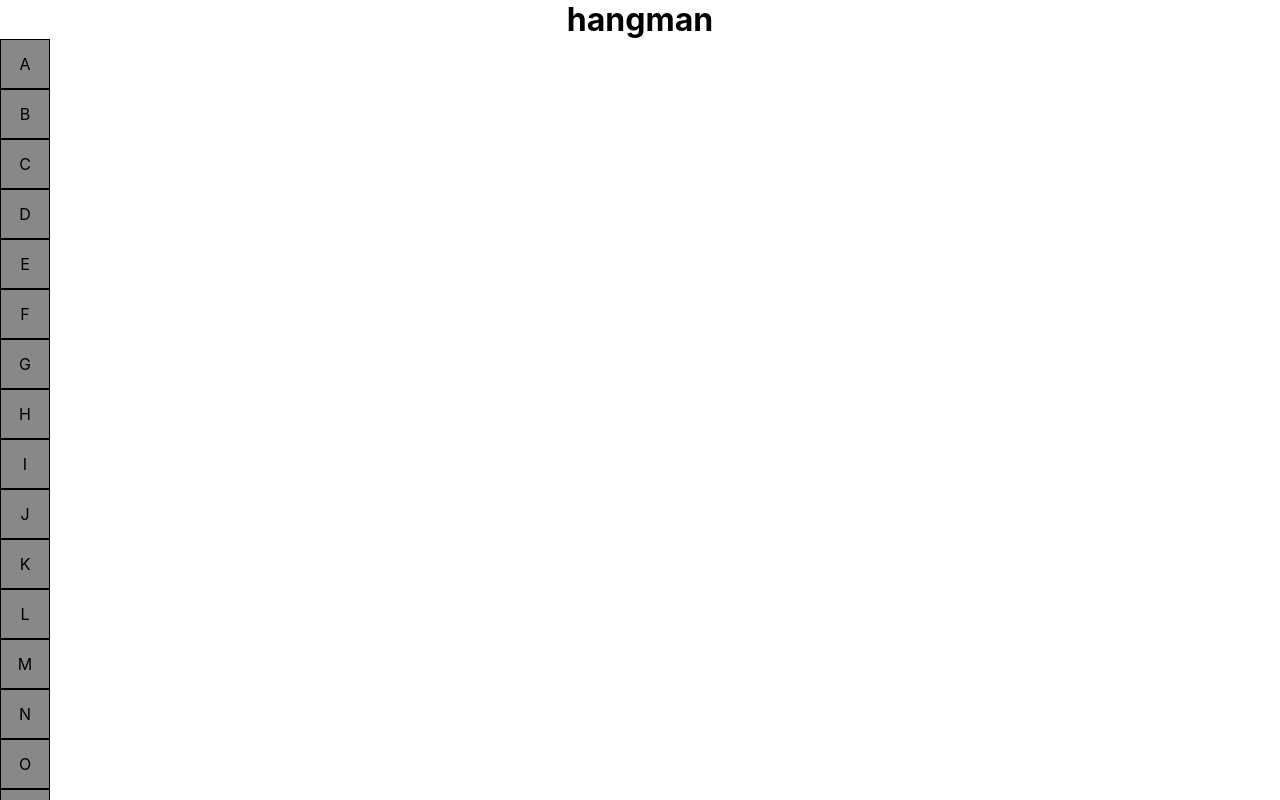
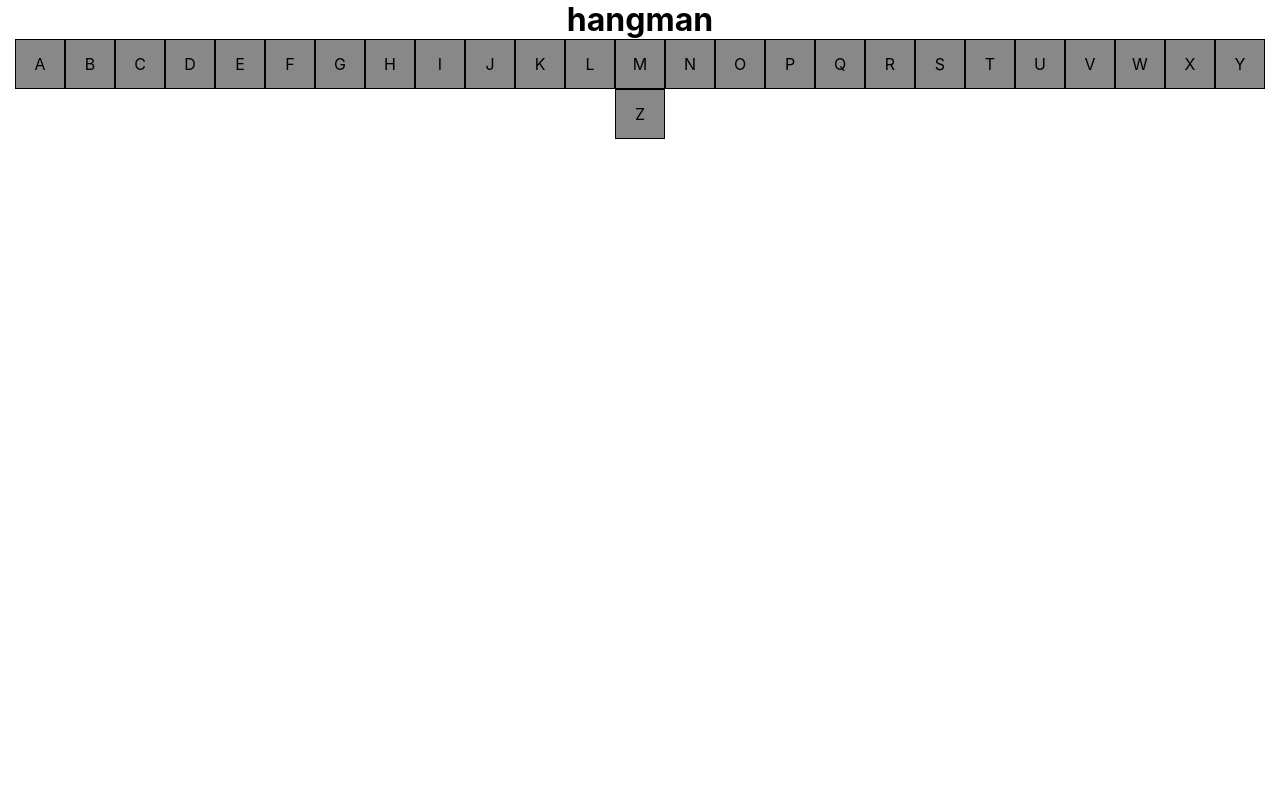
Before and after one commit to ClaudeNi/hangman, a React (Create React App) app: page / in a window 1280 px wide. Shown: the top 800 px of the page. Built offline with nearby package versions, Linux system fonts and the light colour scheme.

Commit message:
made that the letters appear in th emiddle

```diff
--- a/src/App.css
+++ b/src/App.css
@@ -1,3 +1,9 @@
 .App {
   text-align: center;
 }
+
+.letters-container {
+  display: flex;
+  flex-wrap: wrap;
+  justify-content: center;
+}
--- a/src/App.js
+++ b/src/App.js
@@ -12,7 +12,7 @@ function App() {
 	return (
 		<div className="App">
 			<h1>hangman</h1>
-			<div>{displayLetters()}</div>
+			<div className="letters-container">{displayLetters()}</div>
 		</div>
 	);
 }
```
